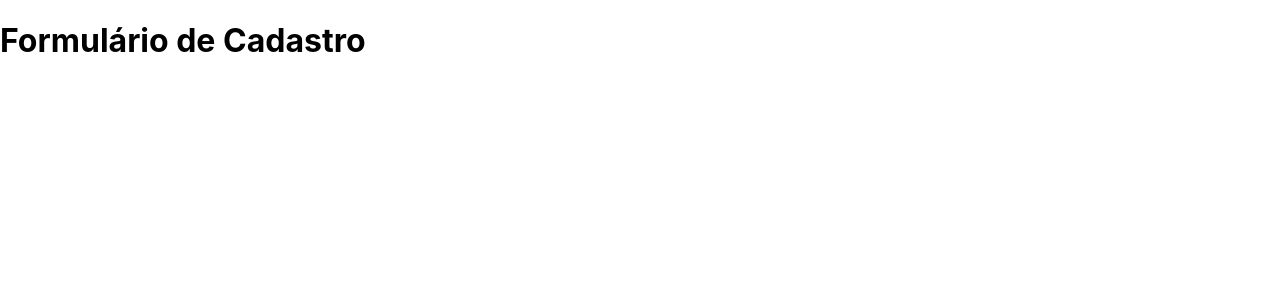
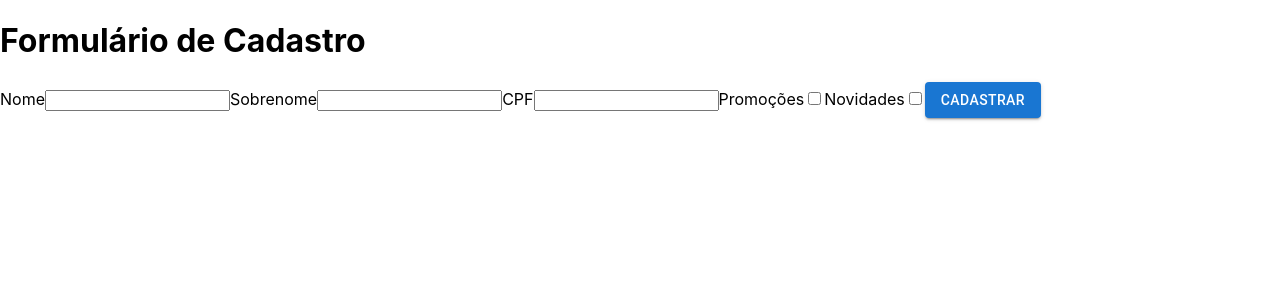
Before and after one commit to dev-douglas-oliveira/ReactFunctionComponents, a React (Create React App) app in the folder functions-components/: page / in a window 1280 px wide. Shown: the top 300 px of the page. Built offline with nearby package versions, Linux system fonts and the light colour scheme; the HTML template or start-up script is replaced by a standard one.

Commit message:
criando componente formulario cadastro

```diff
--- a/functions-components/package.json
+++ b/functions-components/package.json
@@ -3,12 +3,15 @@
   "version": "0.1.0",
   "private": true,
   "dependencies": {
+    "@emotion/react": "^11.11.0",
+    "@emotion/styled": "^11.11.0",
+    "@mui/material": "^5.13.4",
     "@testing-library/jest-dom": "^5.16.5",
     "@testing-library/react": "^13.4.0",
     "@testing-library/user-event": "^13.5.0",
     "react": "^18.2.0",
     "react-dom": "^18.2.0",
-    "react-scripts": "5.0.1",
+    "react-scripts": "^2.1.3",
     "web-vitals": "^2.1.4"
   },
   "scripts": {
--- a/functions-components/src/App.js
+++ b/functions-components/src/App.js
@@ -1,7 +1,15 @@
+import { Fragment } from "react";
+import React from "react";
 import "./App.css";
+import FormularioCadastro from "./components/FormularioCadastro";
 
 function App() {
-    return <h1>Formulário de Cadastro</h1>;
+    return (
+        <Fragment>
+            <h1>Formulário de Cadastro</h1>
+            <FormularioCadastro />
+        </Fragment>
+    );
 }
 
 export default App;
--- /dev/null
+++ b/functions-components/src/components/FormularioCadastro/index.jsx
@@ -0,0 +1,27 @@
+import React from "react";
+import Button from "@mui/material/Button";
+
+export default function FormularioCadastro() {
+    return (
+        <form>
+            <label>Nome</label>
+            <input type="text"></input>
+
+            <label>Sobrenome</label>
+            <input type="text"></input>
+
+            <label>CPF</label>
+            <input type="text"></input>
+
+            <label>Promoções</label>
+            <input type="checkbox"></input>
+
+            <label>Novidades</label>
+            <input type="checkbox"></input>
+
+            <Button variant="contained" type="submit">
+                Cadastrar
+            </Button>
+        </form>
+    );
+}
```
Also changed, not shown: 1 other file (tests, documents, lock files or other folders).
